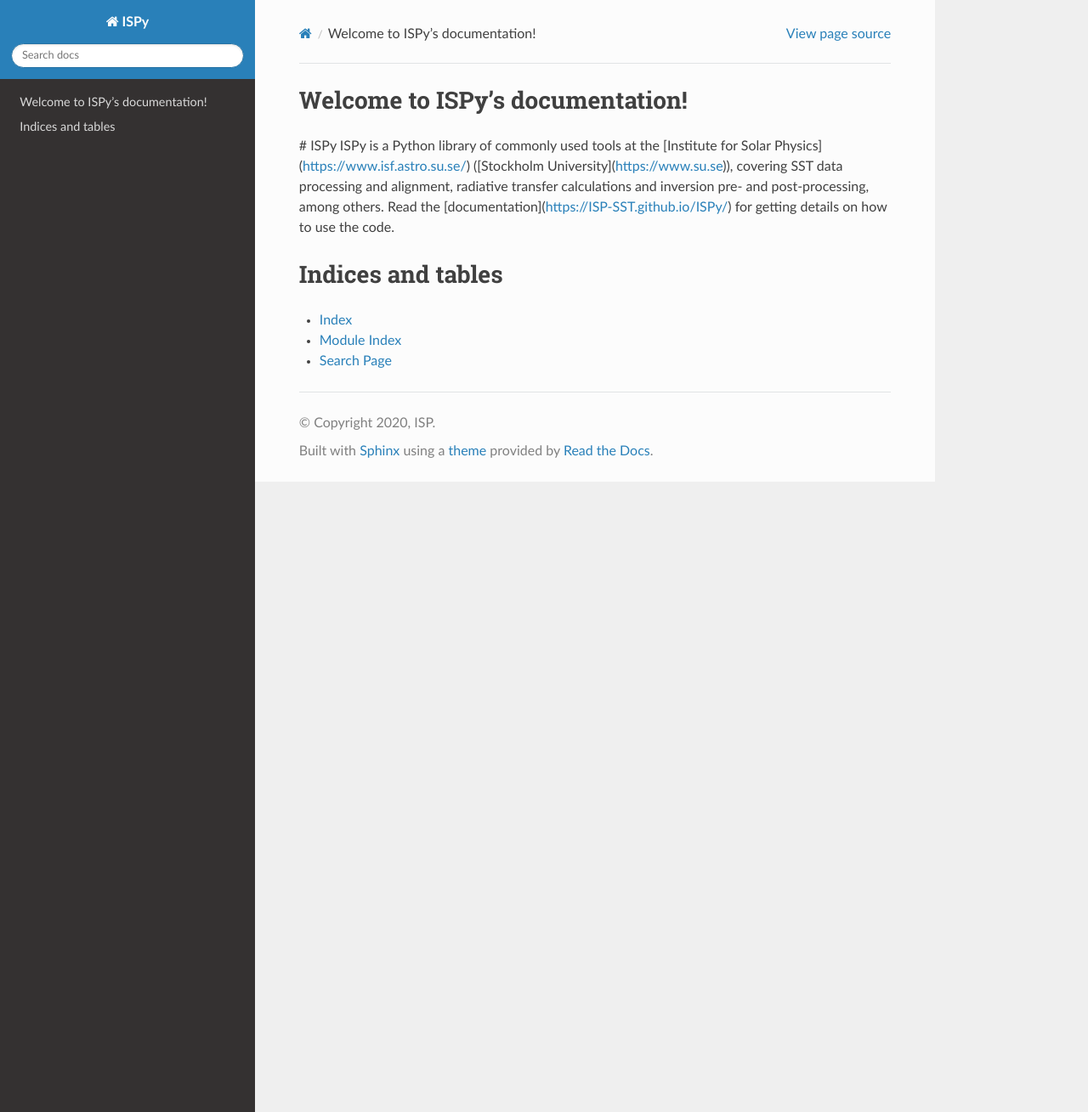
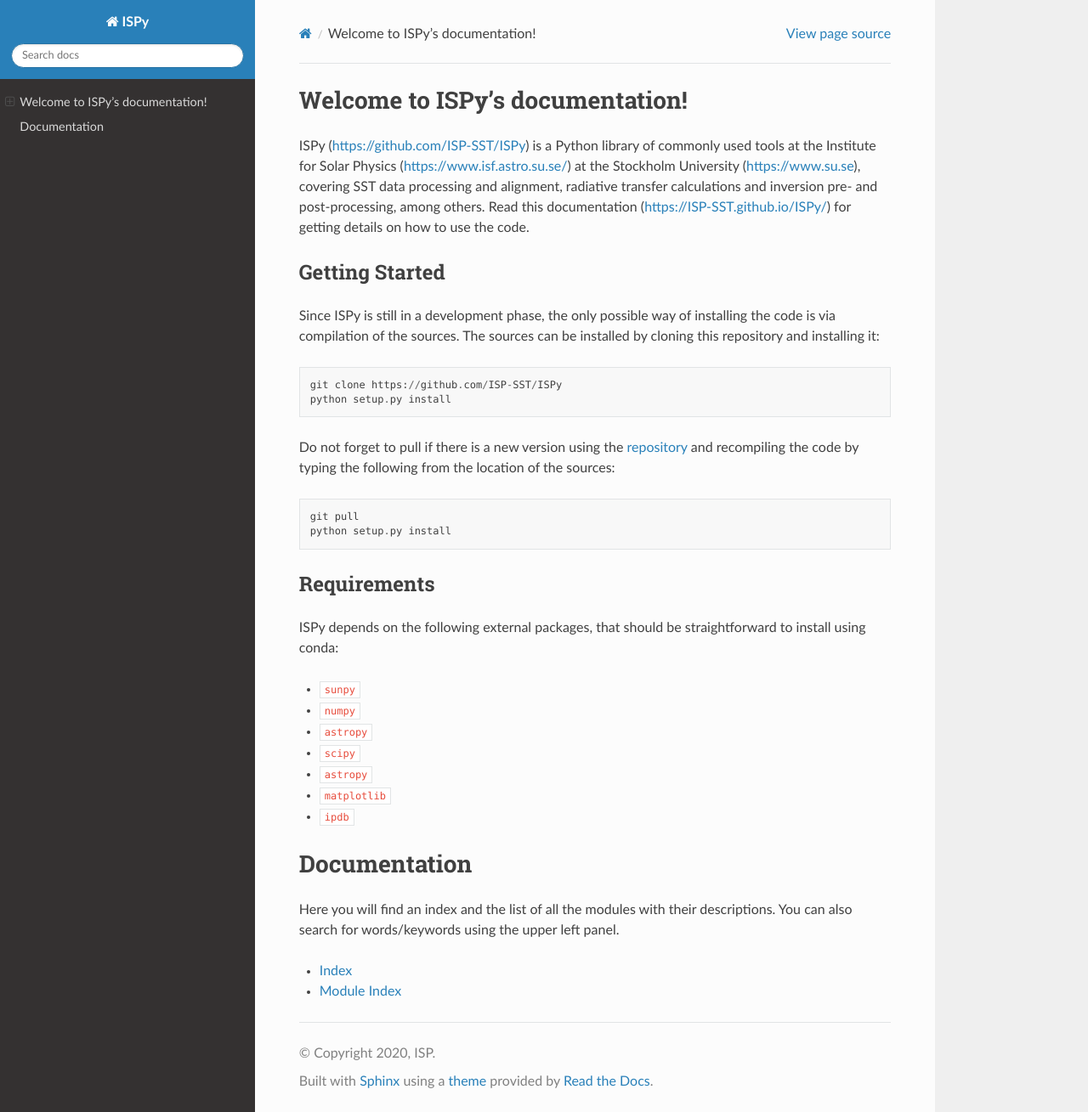
Before and after one commit to ISP-SST/ISPy, a Sphinx documentation site: the page built from docs/source/index.rst, in a window 1280 px wide and 1309 px high. Shown: the whole window at 85% size. Built offline with Sphinx 7.4.7 and the Read the Docs theme 2.0.0, drawn with Linux system fonts in a browser that asks for light colours.

Commit message:
improving webpage

```diff
--- /dev/null
+++ b/docs/source/README.rst
@@ -0,0 +1,33 @@
+ISPy (https://github.com/ISP-SST/ISPy) is a Python library of commonly used tools at the Institute for Solar Physics (https://www.isf.astro.su.se/) at the Stockholm University (https://www.su.se), covering SST data processing and alignment, radiative transfer calculations and inversion pre- and post-processing, among others. Read this documentation (https://ISP-SST.github.io/ISPy/) for getting details on how to use the code.
+
+Getting Started
+---------------
+
+Since ISPy is still in a development phase, the only possible way of
+installing the code is via compilation of the sources.
+The sources can be installed by cloning this repository and installing it:
+
+::
+
+    git clone https://github.com/ISP-SST/ISPy
+    python setup.py install
+
+Do not forget to pull if there is a new version using the `repository <https://github.com/ISP-SST/ISPy>`_ and recompiling the code by typing the following from the location of the sources:
+
+::
+
+    git pull
+    python setup.py install
+
+
+Requirements
+------------
+ISPy depends on the following external packages, that should be straightforward to install using conda:
+
+* ``sunpy``
+* ``numpy``
+* ``astropy``
+* ``scipy``
+* ``astropy``
+* ``matplotlib``
+* ``ipdb``
--- a/docs/source/conf.py
+++ b/docs/source/conf.py
@@ -20,7 +20,7 @@ sys.path.insert(0, os.path.abspath('../..'))
 
 project = 'ISPy'
 copyright = '2020, ISP'
-author = 'ISP'
+author = 'Institute for Solar Physics - Stockholm University'
 
 # The full version, including alpha/beta/rc tags
 release = '0.1'
--- a/docs/source/index.rst
+++ b/docs/source/index.rst
@@ -5,18 +5,18 @@
 Welcome to ISPy's documentation!
 ================================
 
-.. include:: ../../README.md
+.. include:: README.rst
 
 
 .. toctree::
    :maxdepth: 3
    :caption: Contents:
 
+Documentation
+=========================
 
-
-Indices and tables
-==================
+Here you will find an index and the list of all the modules with their descriptions. You can also search for words/keywords using the upper left panel.
 
 * :ref:`genindex`
 * :ref:`modindex`
-* :ref:`search`
+.. * :ref:`search`
```
Also changed, not shown: 1 other file.
